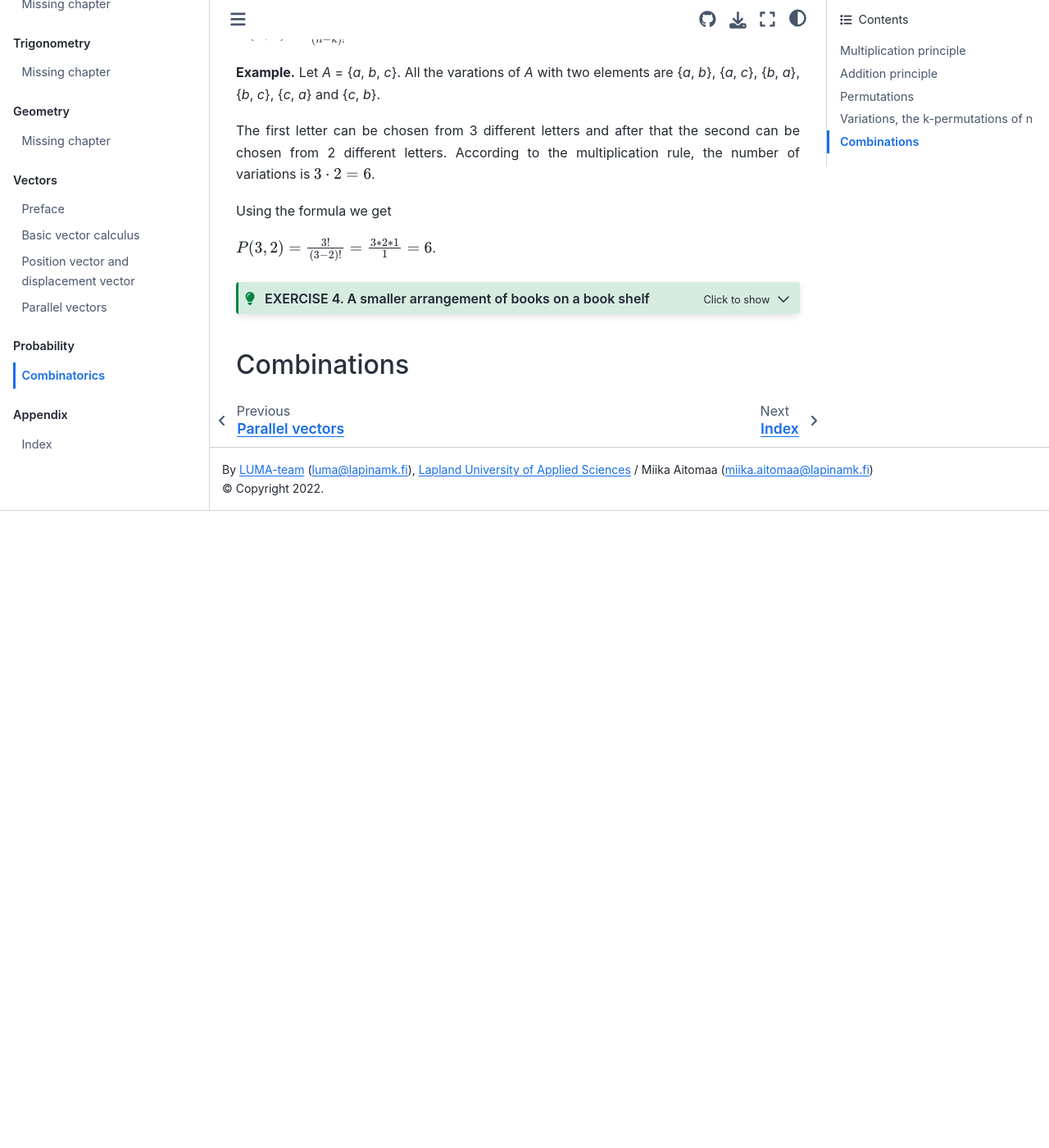
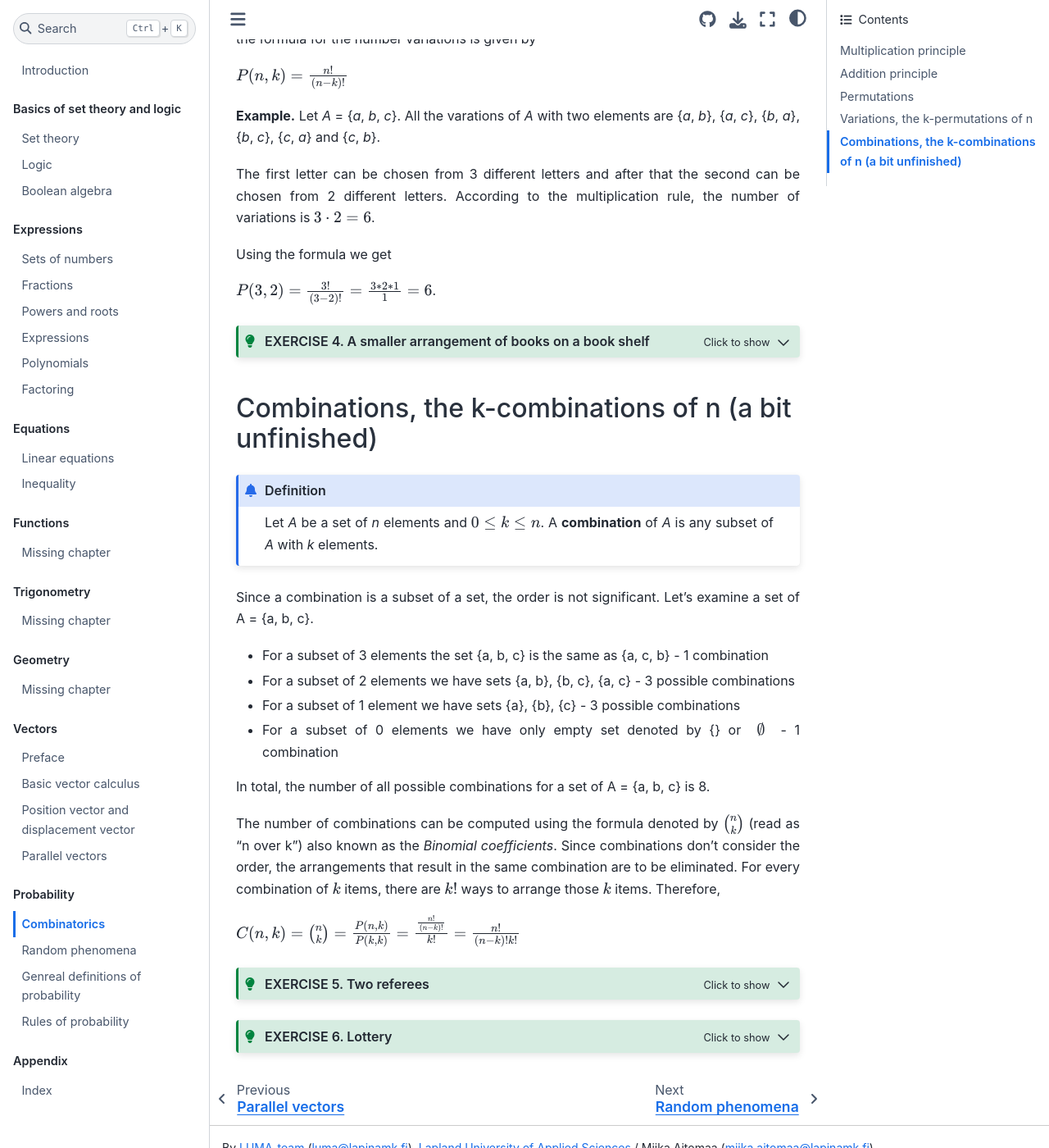
Before and after one commit to luma-lapinamk/miika-math, a Jupyter Book: the page built from notebooks/combinatorics.md, in a window 1280 px wide and 1400 px high, scrolled down 3445 px. Shown: the whole window at 82% size. Built offline with Jupyter Book 1.0.4 settings and Sphinx 7.4.7 and the Sphinx Book theme 1.1.4, drawn with Linux system fonts in a browser that asks for light colours; before the commit the page ends 4068 px from its top, so only the background shows below that; some of the changed text lies outside the part shown.

Commit message:
Updated content

```diff
--- a/_toc.yml
+++ b/_toc.yml
@@ -39,6 +39,9 @@ parts:
   - caption: Probability
     chapters:
     - file: notebooks/combinatorics
+    - file: notebooks/basic_probability
+    - file: notebooks/definitions_of_probability
+    - file: notebooks/rules_of_probability
   - caption: Appendix
     chapters:
     - file: genindex
--- a/notebooks/combinatorics.md
+++ b/notebooks/combinatorics.md
@@ -99,9 +99,9 @@ b) How many different arrangements can be made from the textbooks, when every fi
 Let *A* be a set of *n* elements and $k<n$. A **variation** or a ***k*-permutation** of *A* is any ordered subset of *A* with *k* elements.
 :::
 
-In short, it refers to the number of ways you can choose and arrange *k* elements from a set of *n* distinct elements, where again the order of selection matters. This is often denoted as $P(n,k)=n \cdot (n-1) \cdot (n-2) \cdot \dots \cdot (n-k+1)$, where $P(n,k)$ consists of *k* factors.
+In short, it refers to the number of ways you can choose and arrange *k* elements from a set of *n* distinct elements, where again the order of selection matters. This is often denoted as $P(n,k)=n \cdot (n-1) \cdot (n-2) \cdot \ldots \cdot (n-k+1)$, where $P(n,k)$ consists of *k* factors.
 
-The formula for variations is given by
+The number of variations doesn't take into consideration the factors after $(n-k+1)$. Since factors $(n-k)\cdot(n-k-1)\cdot(n-k-2)\cdot \ldots \cdot 2 \cdot 1=(n-k)!$ are reduced, the formula for the number variations is given by
 
 $P(n,k)=\frac{n!}{(n - k)!}$
 
@@ -123,4 +123,43 @@ a) How many different arrangements can be made from the textbooks?
 b) How many different arrangements can be made from the textbooks, when only two fields of a study are chosen and arranged on their own?
 :::
 
-## {index}`Combinations`
+## {index}`Combinations, the k-combinations of n (a bit unfinished)`
+
+:::{admonition} Definition
+Let *A* be a set of *n* elements and $0 \le k \le n$. A **combination** of *A* is any subset of *A* with *k* elements.
+:::
+
+Since a combination is a subset of a set, the order is not significant. Let's examine a set of A = {a, b, c}.
+
+- For a subset of  3 elements the set {a, b, c} is the same as {a, c, b} - 1 combination
+- For a subset of 2 elements we have sets {a, b}, {b, c}, {a, c} - 3 possible combinations
+- For a subset of 1 element we have sets {a}, {b}, {c} - 3 possible combinations
+- For a subset of 0 elements we have only empty set denoted by {} or  $\emptyset$  - 1 combination
+
+In total, the number of all possible combinations for a set of A = {a, b, c} is 8.
+
+The number of combinations can be computed using the formula denoted by $\binom{n}{k}$ (read as "n over k") also known as the *Binomial coefficients*. Since combinations don't consider the order, the arrangements that result in the same combination are to be eliminated. For every combination of $k$ items, there are $k!$ ways to arrange those $k$ items. Therefore,
+
+$C(n,k)=\binom{n}{k}=\frac{P(n,k)}{P(k,k)}=\frac{\frac{n!}{(n - k)!}}{k!}=\frac{n!}{(n - k)!k!}$
+
+:::{admonition} EXERCISE 5. Two referees
+:class: tip, dropdown
+
+A group of 12 students are having a match of <a href="https://www.pesis.fi/pesis-info/in-english/" target="_blank">Finnish baseball</a>.
+
+a) Two referees are needed. How many different ways there are of choosing two referees?
+
+b) How many different ways there are of choosing one referee and one spectator?
+:::
+
+:::{admonition} EXERCISE 6. Lottery
+:class: tip, dropdown
+
+There are 40 numbers in Finnish Lottery (there used to be 39 in the 80's!) and 7 are chosen for one row. In Lottery draw, 7 numbers are randomly drawn plus one extra number.
+
+a) What is the number of ways of choosing a Lottery row?
+
+b) What is the number of Lottery rows, where there are exactly 5 correct numbers and no correct extra numbers?
+
+*Hint: How many combinations are of 5 correct numbers and how many combinations there are of numbers, that were not drawn at all?*
+:::
```
Also changed, not shown: notebooks/basic_probability.md (added, +44 -0 lines), notebooks/definitions_of_probability.md (added, +10 -0 lines), notebooks/rules_of_probability.md (added, +17 -0 lines).
